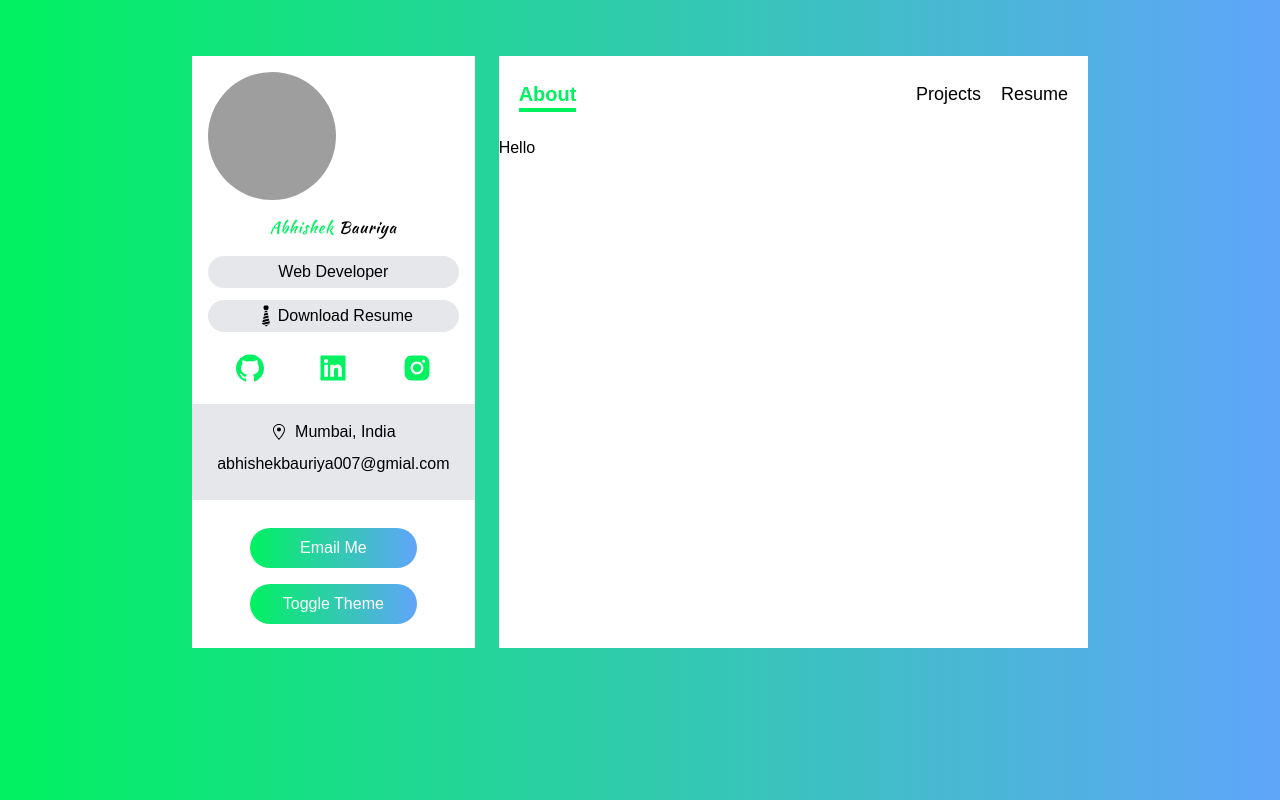
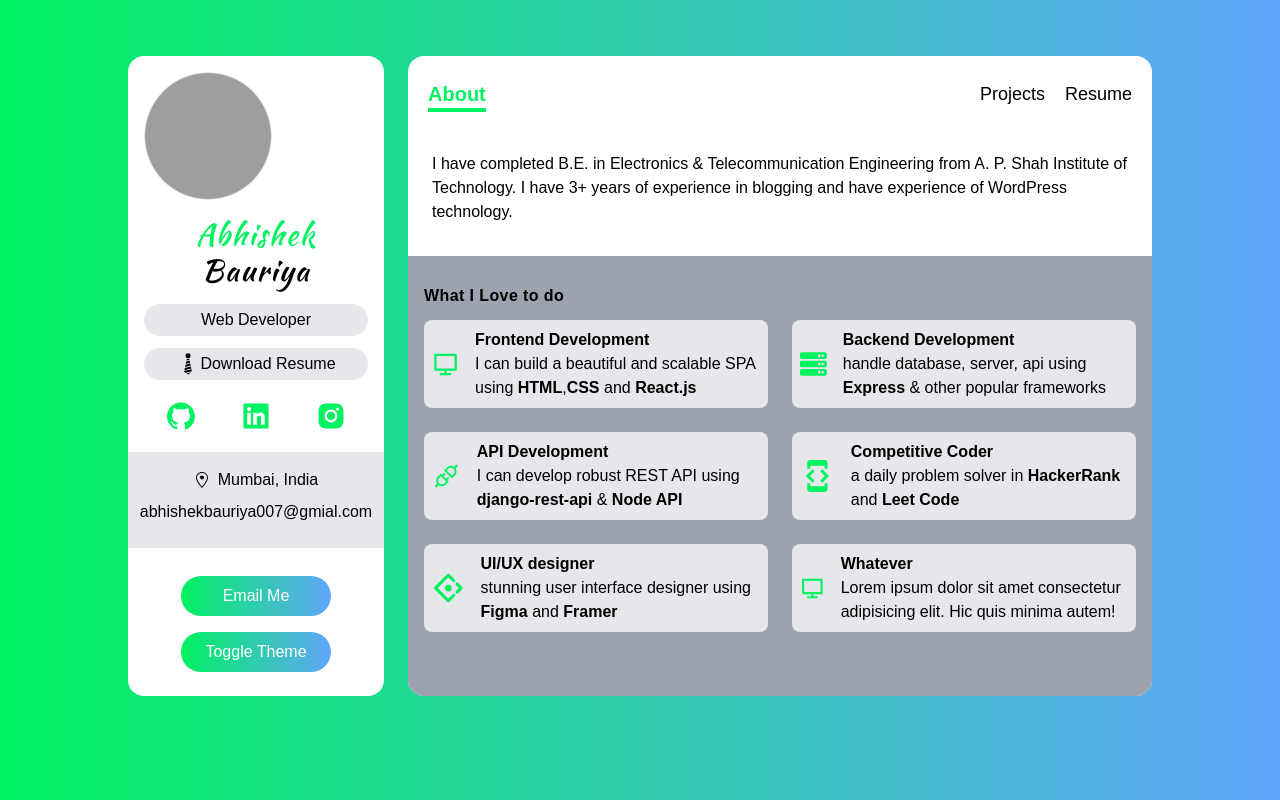
Before and after one commit to abhishekbauriya/portfolio-nextjs-typescript-tailwind, a Next.js app: page / in a window 1280 px wide. Built offline with nearby package versions, Linux system fonts and the light colour scheme; grey boxes are pictures that could not be loaded.

Commit message:
Added ServiceCard to About Page

```diff
--- /dev/null
+++ b/components/ServiceCard.tsx
@@ -0,0 +1,25 @@
+import { FunctionComponent } from 'react'
+import { IService } from '../type'
+
+const ServiceCard:FunctionComponent<{ service: IService}> = ({
+    service: { Icon, about, title },
+}) => {
+
+    const createMarkup = ()=> {
+        return {
+            __html:about
+        }
+    }
+
+    return (
+        <div className='flex items-center p-2 space-x-4'>
+            <Icon className='w-12 h-12 text-green' />
+            <div>
+                <h4 className='font-bold'>{title}</h4>
+                <p dangerouslySetInnerHTML={createMarkup()} />
+            </div>
+        </div>
+    )
+}
+
+export default ServiceCard
--- a/components/Sidebar.tsx
+++ b/components/Sidebar.tsx
@@ -1,15 +1,15 @@
-import {AiFillGithub, AiFillLinkedin, AiFillInstagram} from 'react-icons/ai';
-import {GoLocation} from 'react-icons/go';
+import {AiFillGithub, AiFillLinkedin, AiFillInstagram} from 'react-icons/ai'
+import {GoLocation} from 'react-icons/go'
 import { GiTie } from 'react-icons/gi'
 
 const Sidebar = () => {
     return (
-        <div>
+        <>
             <img
-                src='https://avatars.githubusercontent.com/u/76206667?s=460&u=af895dfe3d83f597a70c6e95df8a07848329ea9d&v=4' alt='user avatar'
-                className='w-32 h-32 rounded-full max-auto'
+                src='https://avatars.githubusercontent.com/u/76206667?s=460&u=af895dfe3d83f597a70c6e95df8a07848329ea9d&v=4' alt='avatar'
+                className='w-32 h-32 border rounded-full max-auto'
             />
-            <h3 className='my-4 font-medium tracking-wider text-3x1 font-kaushan'>
+            <h3 className='my-4 text-3xl font-medium tracking-wider font-kaushan'>
                 <span className='text-green'>Abhishek </span>
                 Bauriya
             </h3>
@@ -40,14 +40,14 @@ const Sidebar = () => {
                     <GoLocation />
                     <span>Mumbai, India</span>
                 </div>
-                <p className='my-2 className='>abhishekbauriya007@gmial.com</p>
+                <p className='my-2'>abhishekbauriya007@gmial.com</p>
                 {/* <p>Phone NO.</p> */}
             </div>
 
             {/* Email Button, Toggle Theme */}
             <button className='w-8/12 px-5 py-2 my-2 text-white rounded-full bg-gradient-to-r from-green to-blue-400 focus:outline-none' onClick={()=>window.open('mailto:abhishekbauriya007@gmail.com')}>Email Me</button>
             <button className='w-8/12 px-5 py-2 my-2 text-white rounded-full bg-gradient-to-r from-green to-blue-400'>Toggle Theme</button>
-        </div>
+        </>
     )
 }
 
--- a/pages/_app.tsx
+++ b/pages/_app.tsx
@@ -5,10 +5,10 @@ import '../styles/globals.css'
 function MyApp({ Component, pageProps }) {
   return (
     <div className='grid grid-cols-12 gap-6 px-5 lg:px-48 my-14 sm:px-20 md:px-32'>
-      <div className='col-span-12 p-4 text-center bg-white lg:col-span-4 rounded-2x1'>
+      <div className='col-span-12 p-4 text-center bg-white lg:col-span-3 rounded-2xl'>
         <Sidebar />
       </div>
-      <div className='flex flex-col col-span-12 bg-white lg:col-span-8 rounded-2x1'>
+      <div className='flex flex-col col-span-12 overflow-hidden bg-white lg:col-span-9 rounded-2xl'>
         <Navbar />
         <Component {...pageProps} />
       </div>
--- a/pages/index.tsx
+++ b/pages/index.tsx
@@ -1,12 +1,23 @@
-import { GetServerSidePropsContext, GetStaticPropsContext } from 'next'
+// import { GetServerSidePropsContext, GetStaticPropsContext } from 'next'
+import ServiceCard from '../components/ServiceCard'
 import { services } from '../data'
 
-const index = ({services}) => {
-  console.log(services)
-
+const index = () => {
   return (
-    <div>
-      <h1>Hello</h1>
+    <div className='flex flex-col flex-grow px-6 pt-1'>
+      <h5 className='my-3 font-medium'>
+        I have completed B.E. in Electronics & Telecommunication Engineering from A. P. Shah Institute of Technology. I have 3+ years of experience in blogging and have experience of WordPress technology.
+      </h5>
+      <div className='flex-grow p-4 mt-5 bg-gray-400' style={{marginLeft:'-1.5rem', marginRight:'-1.5rem'}}>
+        <h6 className='my-3 font-bold tracking-wide text-x1'>What I Love to do</h6>
+        <div className='grid gap-6 lg:grid-cols-2'>
+            {services.map(service => (
+              <div className='bg-gray-200 rounded-lg lg:col-span-1'>
+                <ServiceCard service={service} />
+              </div>
+          ))}
+        </div>
+      </div>
     </div>
   )
 }
--- a/styles/globals.css
+++ b/styles/globals.css
@@ -7,3 +7,18 @@ body {
     background-color: black;
     font-family: sans-serif;
 }
+
+
+/* ******************Custom CSS Added******************** */
+
+
+/* Sidebar to Extend */
+.col-span-12.p-4.text-center.bg-white.lg\:col-span-3.rounded-2xl {
+    grid-column: span 4 / 4;
+}
+
+/* Padding to Extend Whole Homepage */
+.grid.grid-cols-12.gap-6.px-5.lg\:px-48.my-14.sm\:px-20.md\:px-32 {
+    padding-left: 8rem;
+    padding-right: 8rem;
+}
```
